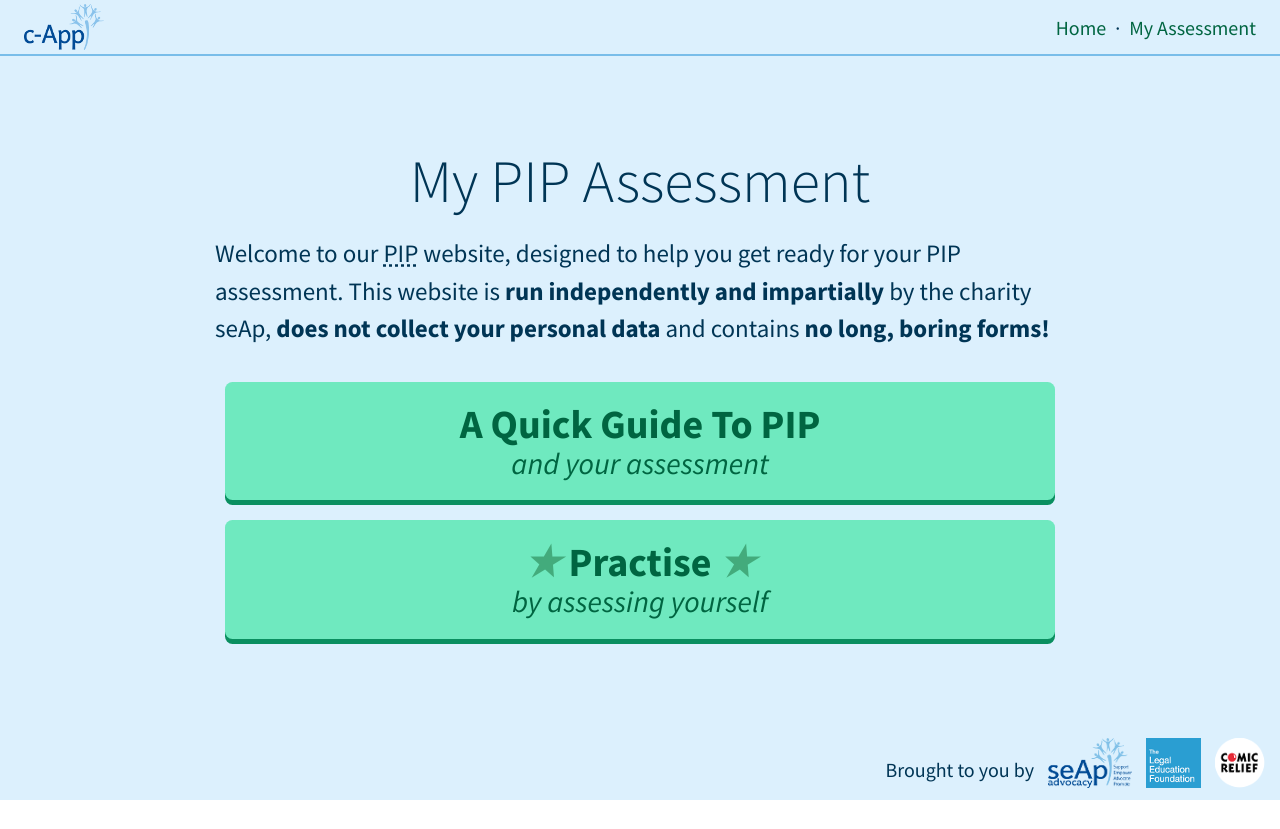
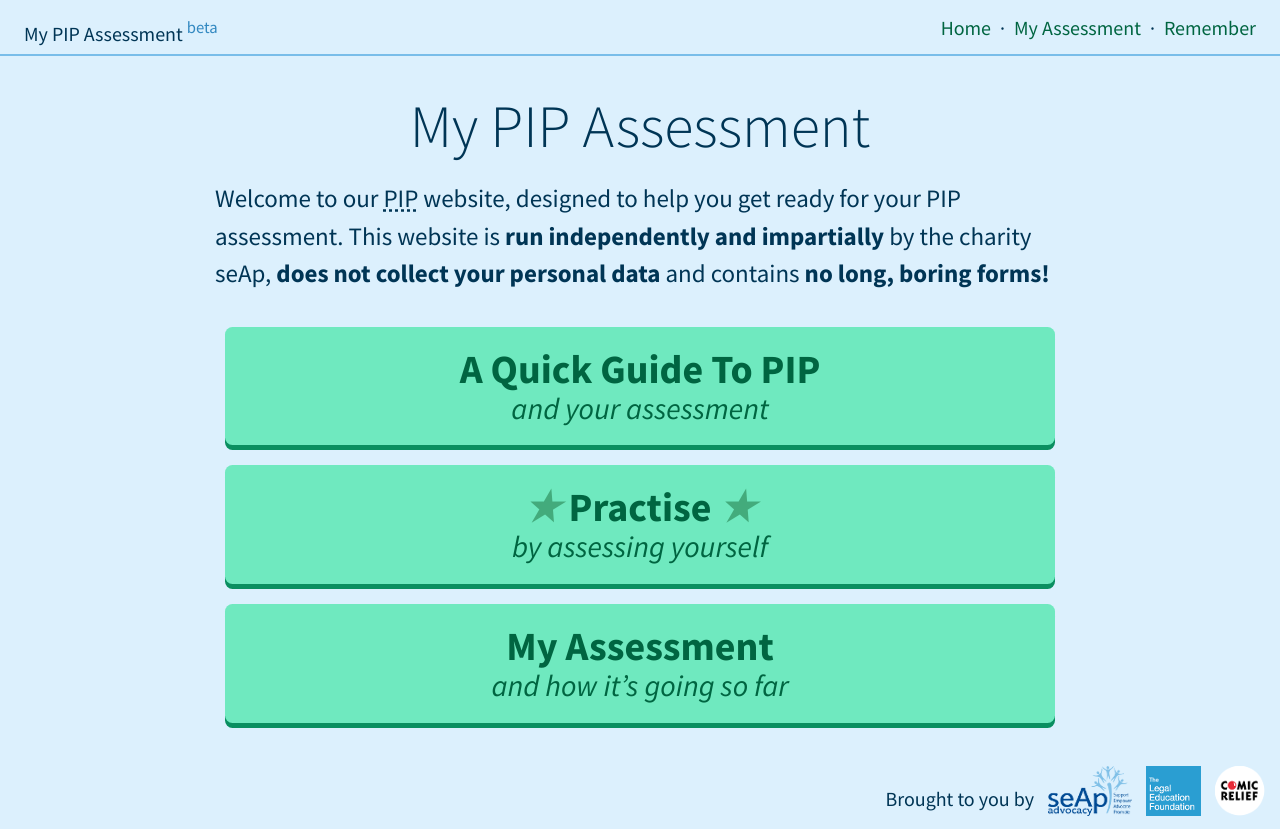
Before and after one commit to neontribe/SEAP_PIP, a plain HTML site: page index.html in a window 1280 px wide. Before the commit the page ends 800 px from the top, so only its background shows below. Drawn offline with Linux system fonts and the light colour scheme.

Commit message:
Travis build 326 pushed to Github Pages

```diff
--- a/index.html
+++ b/index.html
@@ -7,7 +7,7 @@
   <meta name="viewport" content="width=device-width, initial-scale=1.0" />
   <link href="css/style.css" rel="stylesheet" media="all" />
   <link href="http://fonts.googleapis.com/css?family=Source+Sans+Pro:400,400italic,700,300" rel="stylesheet" type="text/css" media="none" onload="if(media!='all')media='all'">
-  <title>PIP Assessment Support</title>
+  <title>My PIP Assessment</title>
   <!--[if lt IE 9]>
 			<script src="js/html5.js"></script>
 			<script src="js/selectivizr-min.js"></script>
@@ -25,7 +25,7 @@
 
 <body>
   <header role="banner">
-    <img src="images/c-app-logo.png" alt="seAp assessments PIP logo" />
+    <span role="image" aria-label="seAp assessments PIP logo">My PIP Assessment <sup>beta</sup></span>
     <nav role="navigation" class="to-main-menu">
       <ul>
         <li>
@@ -33,6 +33,9 @@
         </li>
         <li>
           <a href="javascript:void(0)" data-action="stats">My Assessment</a>
+        </li>
+        <li>
+          <a href="javascript:void(0)" data-action="remember">Remember</a>
         </li>
       </ul>
     </nav>
@@ -2789,6 +2792,15 @@
           <li>
             <button data-action="start-or-resume"><i aria-hidden="true">&#x2605;</i> Practise <i aria-hidden="true">&#x2605;</i> <span>by assessing yourself</span></button>
           </li>
+          <li>
+            <button data-action="stats" role="link">My Assessment <span>and how it&#x2019;s going so far</span></button>
+          </li>
+          <!--<li class="half">
+							<button data-action="answering-questions">Answering <span>questions the right way</span></button>
+						</li>
+						<li class="half">
+							<button data-action="prep" data-prep-slug="travel">Travelling <span>to your assessment</span></button>
+						</li>-->
         </ul>
       </div>
     </div>
@@ -2896,7 +2908,7 @@
           <button class="nav-link break" data-action="break">I&#x2019;ll have a break</button>
         </li>
         <li>
-          <button class="nav-link break" data-action="menu">Home</button>
+          <button class="nav-link break" data-action="menu">##MISSING COPY##Take me to information##MISSING COPY##</button>
         </li>
       </ul>
     </div>
```
